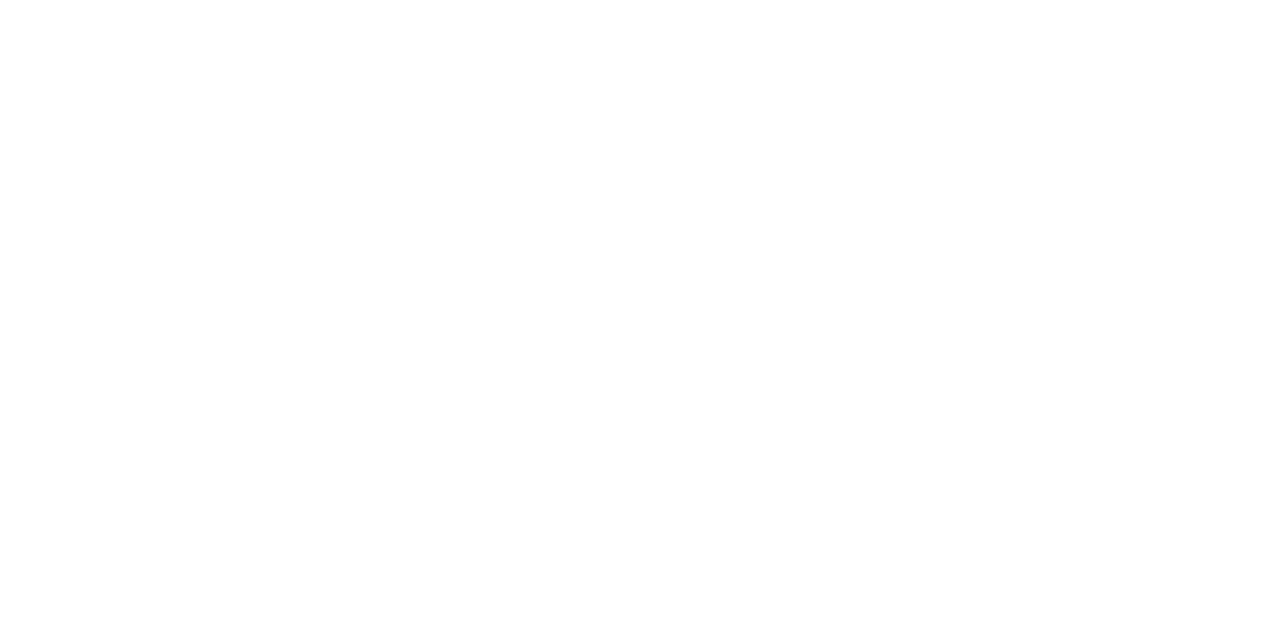
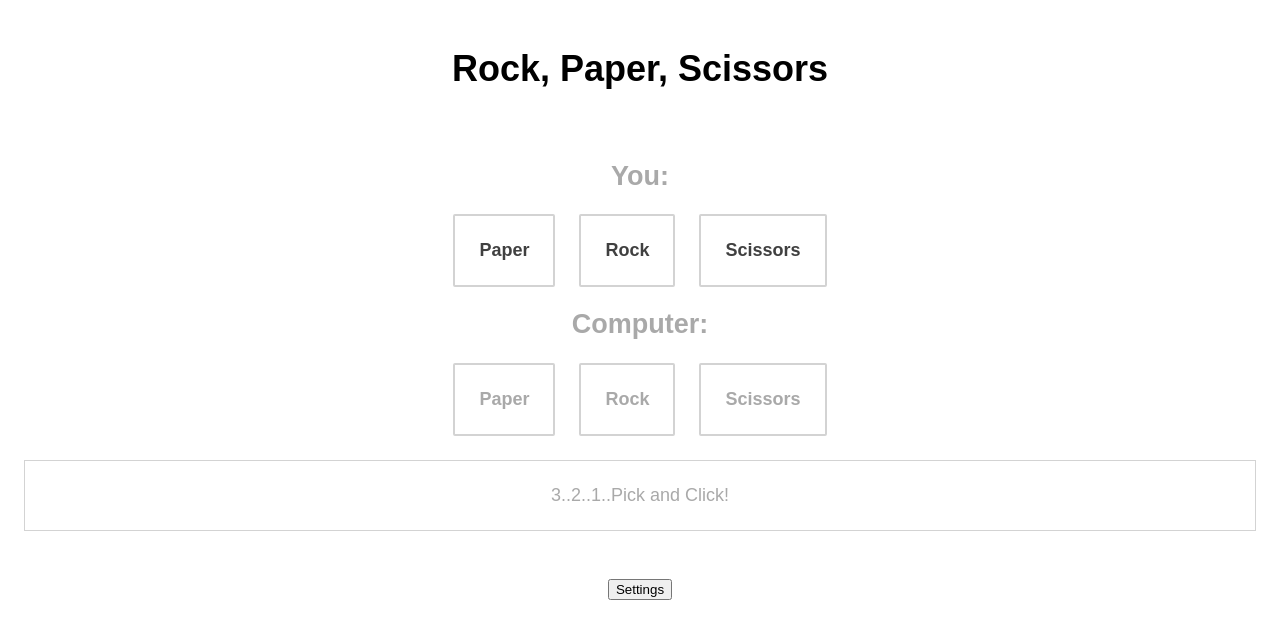
Before and after one commit to vpchar/rock-papper-scissors, a plain HTML site: page index.html in a window 1280 px wide. Drawn offline with Linux system fonts and the light colour scheme.

Commit message:
Create UI

```diff
--- /dev/null
+++ b/cascades.css
@@ -0,0 +1,66 @@
+body{
+    /* background-color:antiquewhite; */
+    font-family: Arial, Helvetica, sans-serif;
+    font-size: large;
+    height: 100vh;
+    margin: 0;
+}
+.board{
+    display: flex;
+    /* height: 100vh; */
+    margin: 0;
+    overflow: hidden;
+    flex-direction: column;
+    justify-content: space-between;
+}
+.header, .footer{
+    display: flex;
+    justify-content: center;
+    padding: 24px;
+}
+.game{
+    display: flex;
+    flex-direction: column;
+    justify-content: center;
+    /* flex-wrap: wrap; */
+}
+.placeholder{
+    display: flex;
+    flex-direction: column;
+    align-items: center;
+    padding: 0;
+}
+.placeholder div{
+    display: flex;
+    flex-direction: row;
+    gap: 24px;
+}
+.game .button, .game .button1{
+    border-style: solid;
+    border-color: lightgray;
+    border-width: 2px;
+    padding: 24px;
+    border-radius: 2px;
+    flex-basis: 100px;
+    text-align: center;
+    color: rgb(64, 64, 64);
+    font-weight: bold;
+}
+.game .button1, .placeholder{
+    color:darkgray;
+}
+.game .button:hover{
+    border-color:rgb(0, 0, 0);
+    /* background-color: lightgrey; */
+    color:black;
+    cursor:pointer ;
+}
+.result{
+    border-width: 1px;
+    border-style: solid;
+    border-color: lightgray;
+    color: darkgray;
+    margin: 24px;
+    padding: 24px;
+    text-align: center;
+}
--- a/index.html
+++ b/index.html
@@ -6,8 +6,53 @@
     <meta name="viewport" content="width=device-width, initial-scale=1.0">
     <title>Document</title>
     <script type="text/javascript" defer src="./rockPapperScissors.js"></script>
+    <link rel="stylesheet" href="cascades.css">
 </head>
 <body>
 
+<div class="board">
+    <div class="header">
+        <h1>Rock, Paper, Scissors</h1>
+    </div>
+    <div class="game">
+
+        <div class="placeholder">
+            <h2>You:</h2>
+            <div>
+                <div class="button" id="a">
+                    <div class="text">Paper</div>
+                </div>
+                <div class="button" id="b">
+                    <div class="text">Rock</div>
+                </div>
+                <div class="button" id="c">
+                    <div class="text">Scissors</div>
+                </div>
+            </div>
+        </div>
+        <div class="placeholder">
+            <h2>Computer:</h2>
+            <div>
+                <div class="button1" id="a1">
+                    <div class="text">Paper</div>
+                </div>
+                <div class="button1" id="b1">
+                    <div class="text">Rock</div>
+                </div>
+                <div class="button1" id="c1">
+                    <div class="text">Scissors</div>
+                </div>
+            </div>
+        </div>
+
+    </div>
+    <div class="result">
+       3..2..1..Pick and Click!
+    </div>
+    <div class="footer">
+        <button>Settings</button>
+    </div>
+</div>
+
 </body>
 </html>
```
